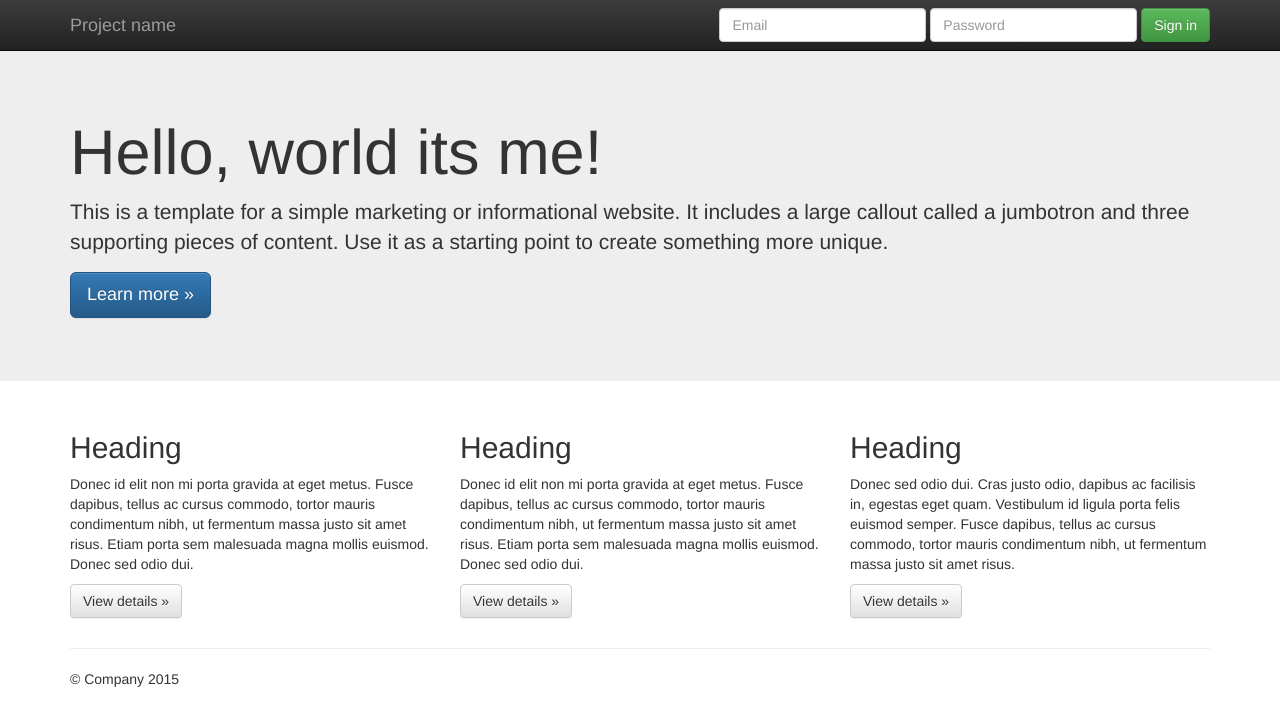
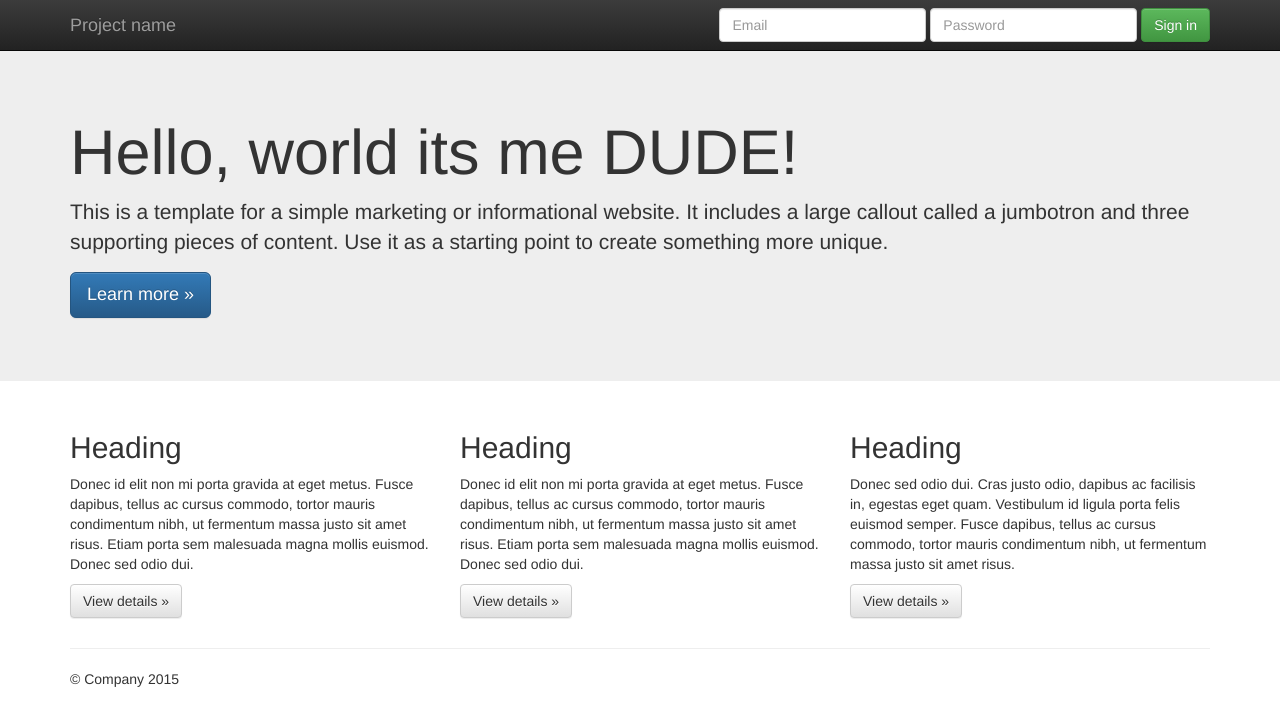
Before and after one commit to snoop-taj/static, a plain HTML site: page src/index.html in a window 1280 px wide. Drawn offline with nearby package versions, Linux system fonts and the light colour scheme.

Commit message:
change text

```diff
--- a/src/index.html
+++ b/src/index.html
@@ -55,7 +55,7 @@
     <!-- Main jumbotron for a primary marketing message or call to action -->
     <div class="jumbotron">
       <div class="container">
-        <h1>Hello, world its me!</h1>
+        <h1>Hello, world its me DUDE!</h1>
         <p>This is a template for a simple marketing or informational website. It includes a large callout called a jumbotron and three supporting pieces of content. Use it as a starting point to create something more unique.</p>
         <p><a class="btn btn-primary btn-lg" href="#" role="button">Learn more &raquo;</a></p>
       </div>
```
